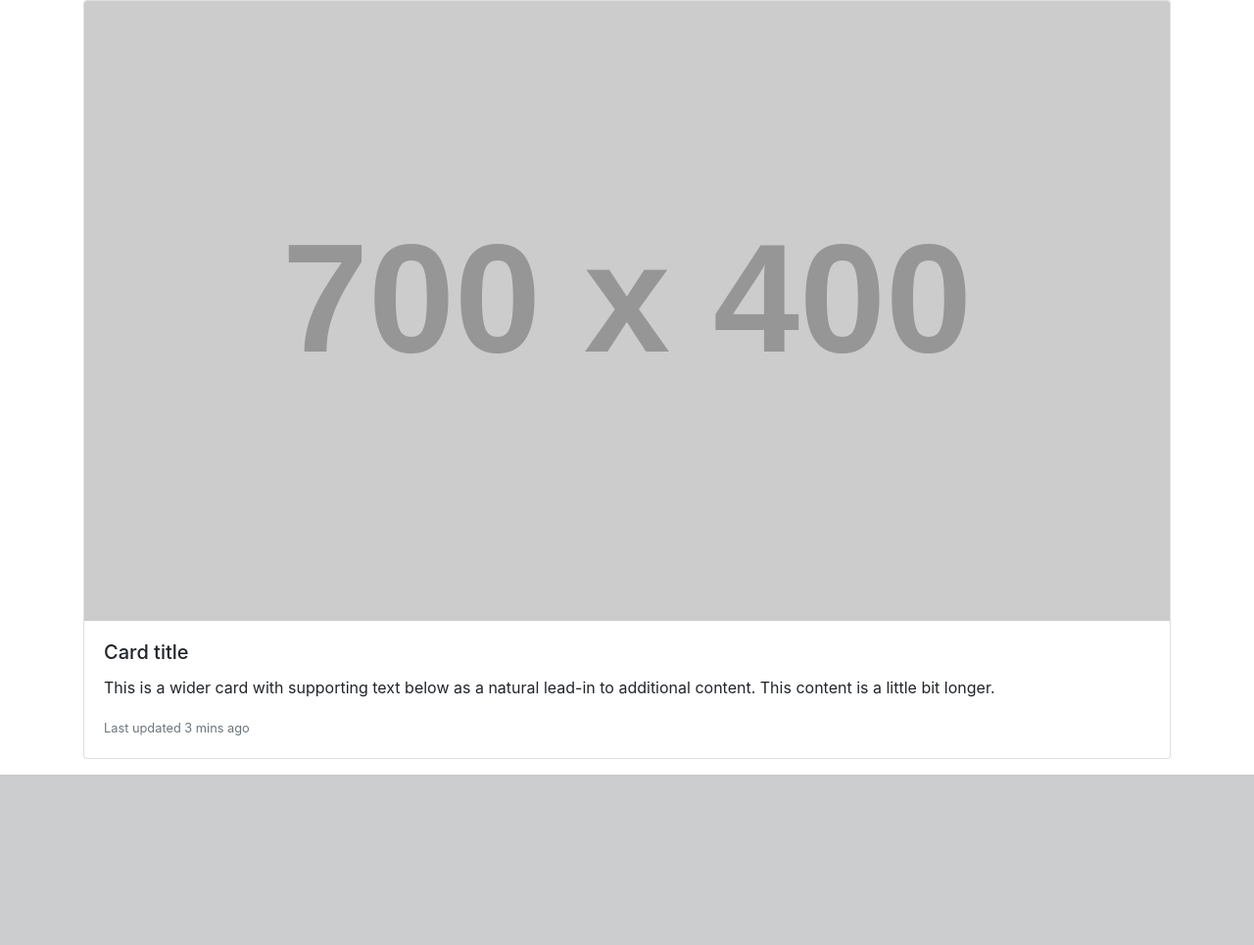
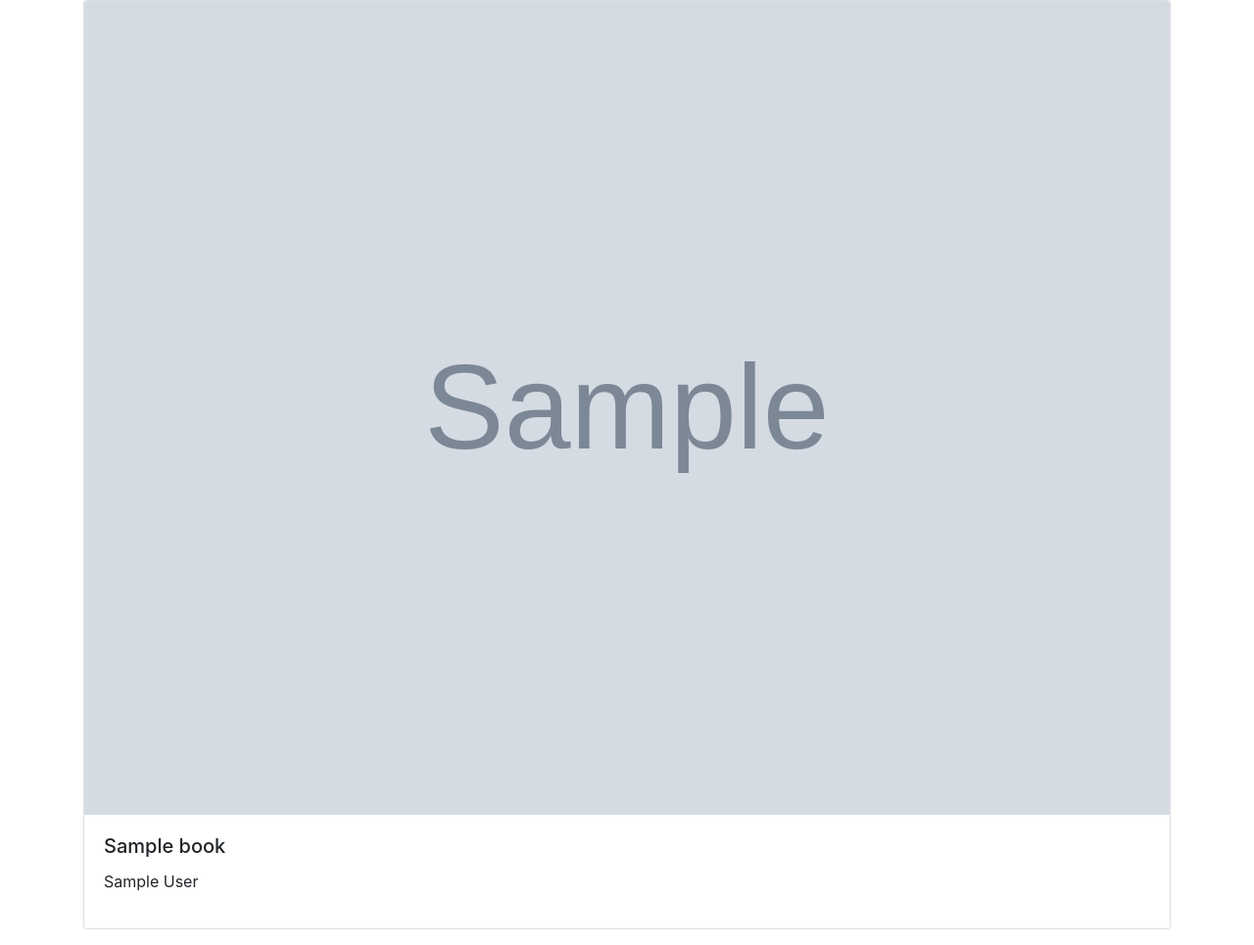
Before and after one commit to seakonn/milestone-three, a Flask app: template templates/book.html in a window 1280 px wide. Shown: the part 56-1021 px from the top of the page at 98% size. Before the commit the page ends 847 px from the top, so only its background shows below. Run offline with Flask 2, Linux system fonts and the light colour scheme; the template is opened without the code that fills it: most values are stand-ins (such as "Sample title", 1, 10 or a date in 2020); grey boxes marked "Sample" are stand-in pictures; grey boxes labelled with a size stand in for pictures from a placeholder-image service; some libraries are stand-ins or nearby versions.

Commit message:
Added book image url, title and author

```diff
--- a/templates/book.html
+++ b/templates/book.html
@@ -3,11 +3,11 @@
 
 <div class="container">
 <div class="card mb-3">
-  <img src="http://placehold.it/700x400" class="card-img-top" alt="...">
+  <img src="{{ book.image_url }}" class="card-img-top" alt="Cover Image">
   <div class="card-body">
-    <h5 class="card-title">Card title</h5>
-    <p class="card-text">This is a wider card with supporting text below as a natural lead-in to additional content. This content is a little bit longer.</p>
-    <p class="card-text"><small class="text-muted">Last updated 3 mins ago</small></p>
+    <h5 class="card-title">{{ book.title }}</h5>
+    <p class="card-text"> {{ book.author }}</p>
+    <p class="card-text"><small class="text-muted"></small></p>
   </div>
 </div>
 </div>
```
